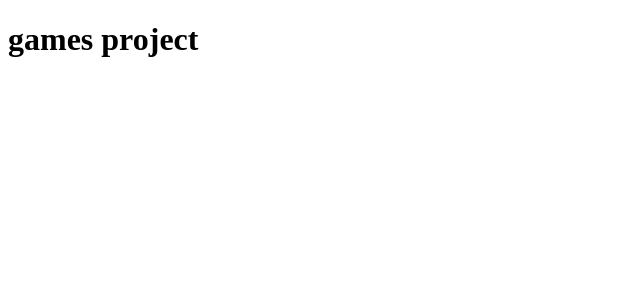
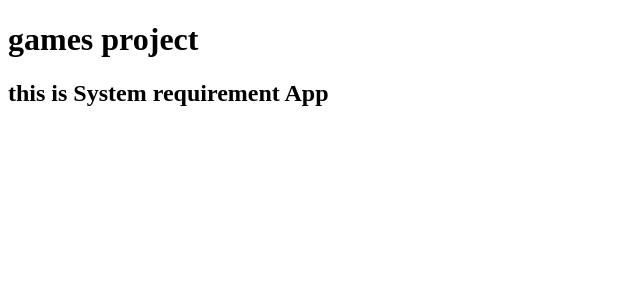
Before and after one commit to mmts12/GamesApp, a Vue app: page / in a window 1280 px wide. Shown: the top 300 px of the page, without its empty margins (0-640 px from the left). Built offline with nearby package versions, Linux system fonts and the light colour scheme; no server answers.

Commit message:
test commit

```diff
--- a/src/views/HomeView.vue
+++ b/src/views/HomeView.vue
@@ -1,9 +1,10 @@
-<script setup>
+<script>
 
 </script>
 
 <template>
       <main>
         <h1>games project</h1>
+        <h2>this is System requirement App</h2>
       </main>
 </template>
```
